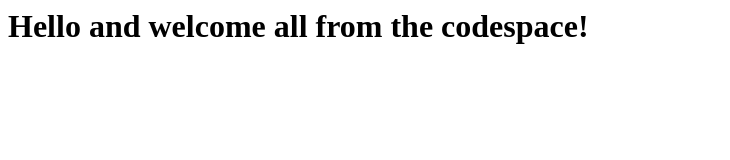
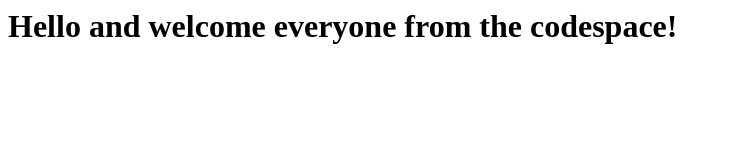
Before and after one commit to manishmaheswaran/skills-code-with-codespaces, a plain HTML site: page index.html in a window 1280 px wide. Shown: the whole page, without its empty margins (0-730 px from the left). Drawn offline with Linux system fonts and the light colour scheme.

Commit message:
Adding everyonefrom codespace

```diff
--- a/index.html
+++ b/index.html
@@ -1,3 +1,3 @@
 <html>
-  <h1>Hello and welcome all from the codespace!</h1>
+  <h1>Hello and welcome everyone from the codespace!</h1>
 </html>
```
